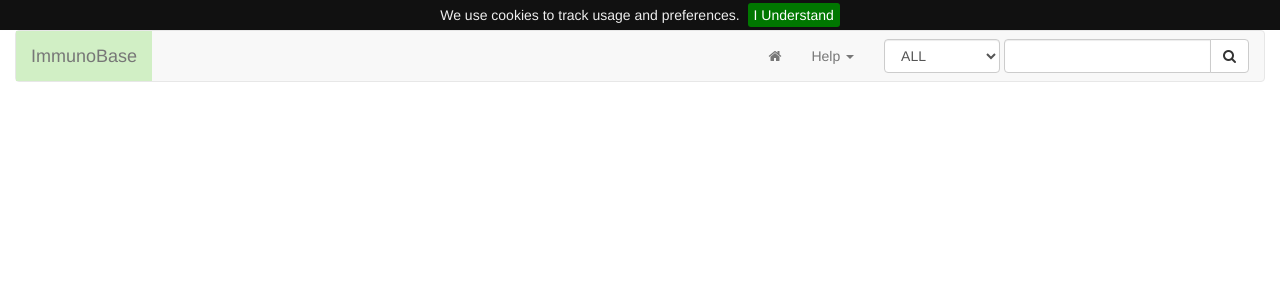
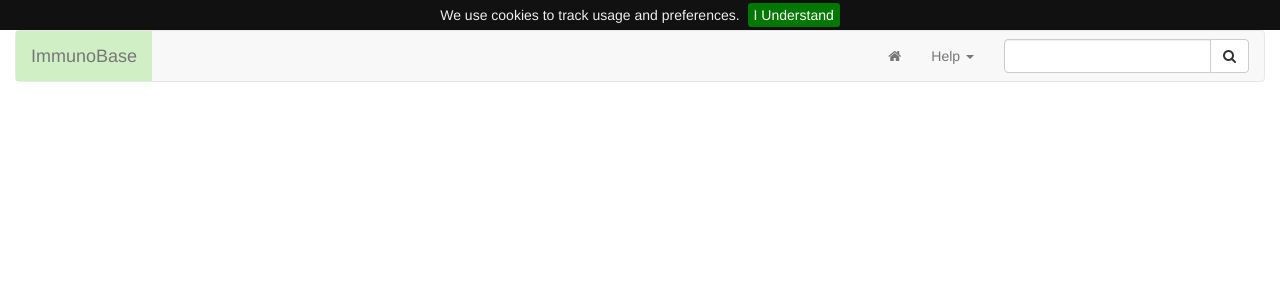
Before and after one commit to tcarver/pydgin, a Django app: template pydgin/local_apps/core/templates/sections.html in a window 1280 px wide. Shown: the top 300 px of the page. Run offline with Django 3.2, Linux system fonts and the light colour scheme; the template is opened without the code that fills it: most values are stand-ins (such as "Sample title", 1, 10 or a date in 2020); parts of the project's set-up code (start-up, migrations or seed data) failed here and were passed over; some libraries are stand-ins or nearby versions.

Commit message:
remove select box

```diff
--- a/pydgin/local_apps/search_engine/templates/search_engine/search_engine_section.html
+++ b/pydgin/local_apps/search_engine/templates/search_engine/search_engine_section.html
@@ -1,11 +1,4 @@
 <form class="form-inline navbar-form navbar-right" role="search" id="searchForm" action="/search/">
-	<select id="idx" name="idx" class="form-control">
-	<option>ALL</option>
-	{% for idx in index %}
-		<option value="{{ idx }}">{{ idx }}</option>
-	{% endfor %}
-	</select>
-
 	<div class="input-group">
 		<input id="search" type="text" class="form-control" name="query" value="">
 		<span class="input-group-btn">
```
